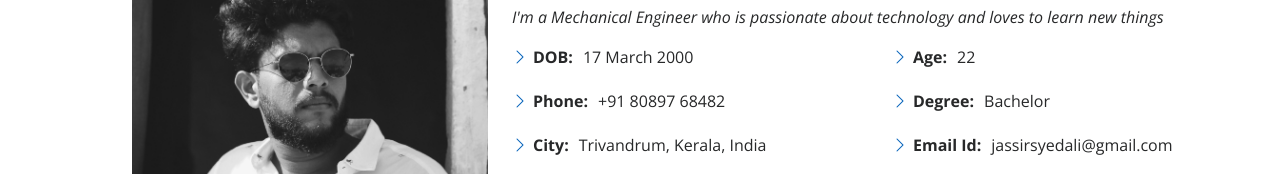
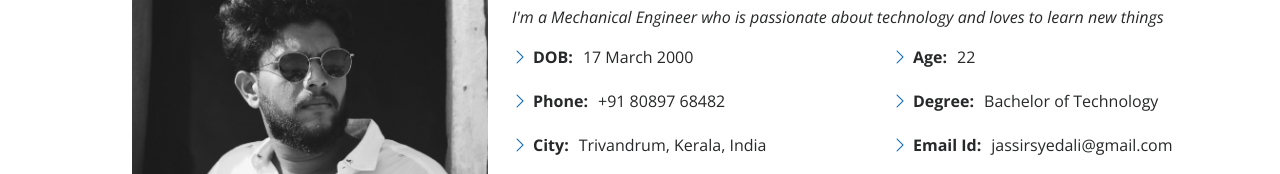
Before and after one commit to jassirsalman/jassirsalman.github.io, a plain HTML site: page index.html in a window 1280 px wide. Shown: the part 901-1075 px from the top of the page. Drawn offline with nearby package versions, Linux system fonts and the light colour scheme.

Commit message:
degree change

```diff
--- a/index.html
+++ b/index.html
@@ -100,7 +100,7 @@
               <div class="col-lg-6">
                 <ul>
                   <li><i class="bi bi-chevron-right"></i> <strong>Age:</strong> <span>22</span></li>
-                  <li><i class="bi bi-chevron-right"></i> <strong>Degree:</strong> <span>Bachelor</span></li>
+                  <li><i class="bi bi-chevron-right"></i> <strong>Degree:</strong> <span>Bachelor of Technology</span></li>
                   <li><i class="bi bi-chevron-right"></i> <strong>Email Id:</strong> <span>jassirsyedali@gmail.com</span></li>
                   <!-- <li><i class="bi bi-chevron-right"></i> <strong>Freelance:</strong> <span>Available</span></li> -->
                 </ul>
```
